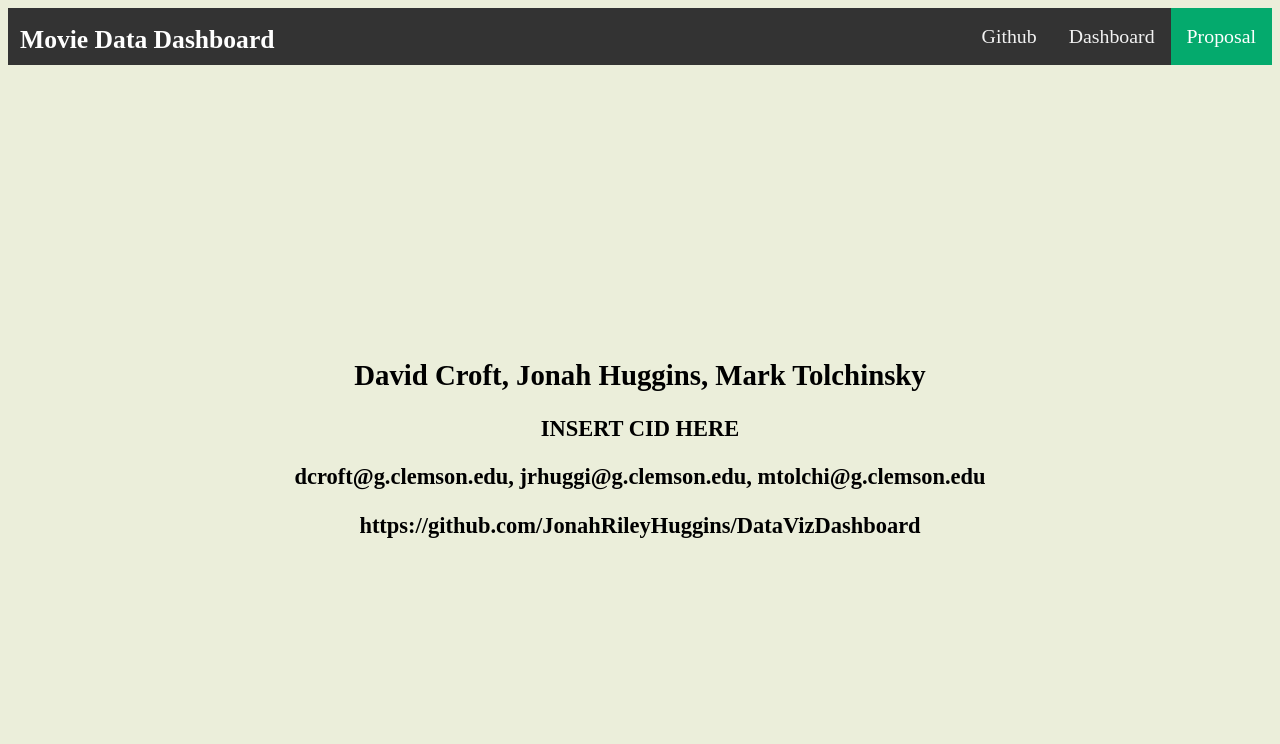
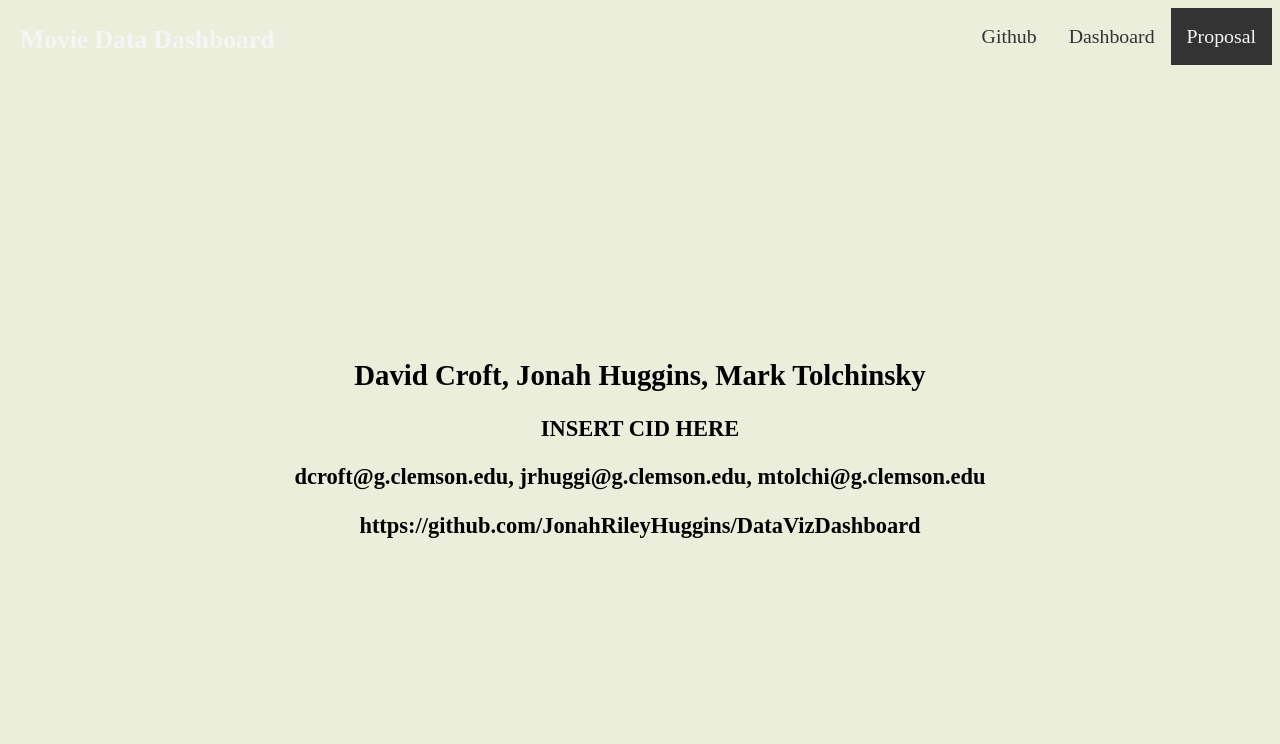
Before and after one commit to JonahRileyHuggins/DataVizDashboard, a plain HTML site: page index.html in a window 1280 px wide. Shown: the top 744 px of the page. Drawn offline with Linux system fonts and the light colour scheme.

Commit message:
modified:   css/Layout_index.css 	modified:   index.html

```diff
--- a/css/Layout_index.css
+++ b/css/Layout_index.css
@@ -26,14 +26,14 @@ body, html {
 
 /* Add a black background color to the top navigation */
 .topnav {
-  background-color: #333;
+  background-color: rgb(235, 238, 218);
   overflow: hidden;
 }
 
 /* Style the links inside the navigation bar */
 .topnav a {
   float: right;
-  color: #f2f2f2;
+  color: #333;
   text-align: center;
   padding: 17px 16px;
   text-decoration: none;
@@ -43,20 +43,18 @@ body, html {
 /* Change the color of links on hover */
 .topnav a:hover {
   background-color: #ddd;
-  color: black;
+  color: whitesmoke;
 }
 
 /* Add a color to the active/current link */
 .topnav a.active {
-  background-color: #04AA6D;
-  color: white;
+  background-color: #333;
+  color: whitesmoke;
 }
 
 .title {
-  background-color: rgb(0,0,0); /* Fallback color */
   background-color: rgba(0,0,0, 0.0); /* Black w/opacity/see-through */
-  color: white;
-  font-color: white;
+  color: whitesmoke;
   font-weight: bold;
   position: absolute;
   top: 5%;
--- a/index.html
+++ b/index.html
@@ -2,6 +2,7 @@
 <html>
     <head>
         <meta charset="utf-8">
+        <meta name="viewport" content="width=device-width, initial-scale=1">
         <title>Movie Data Dashboard for Data Viz</title>
          <!--Linking in the CSS design file-->
             <link href="css/Layout_index.css" rel="stylesheet" type="text/css" />
```
